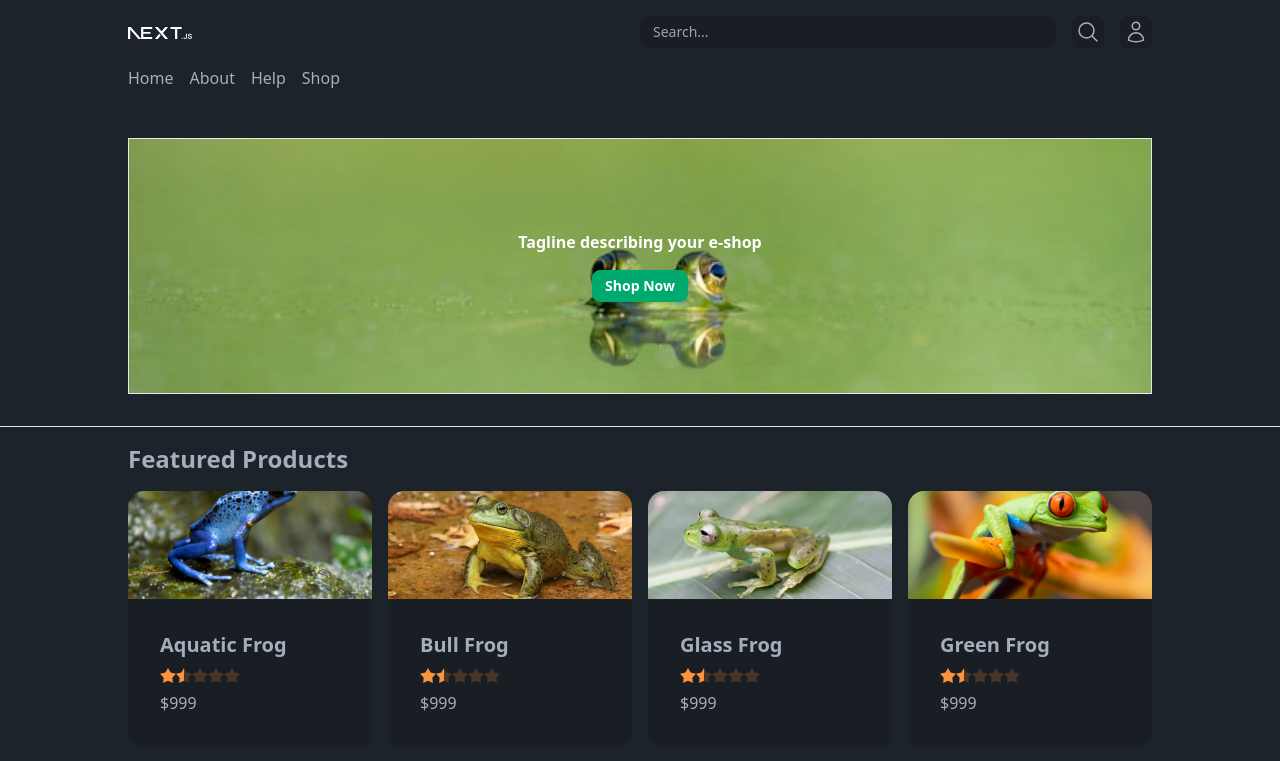
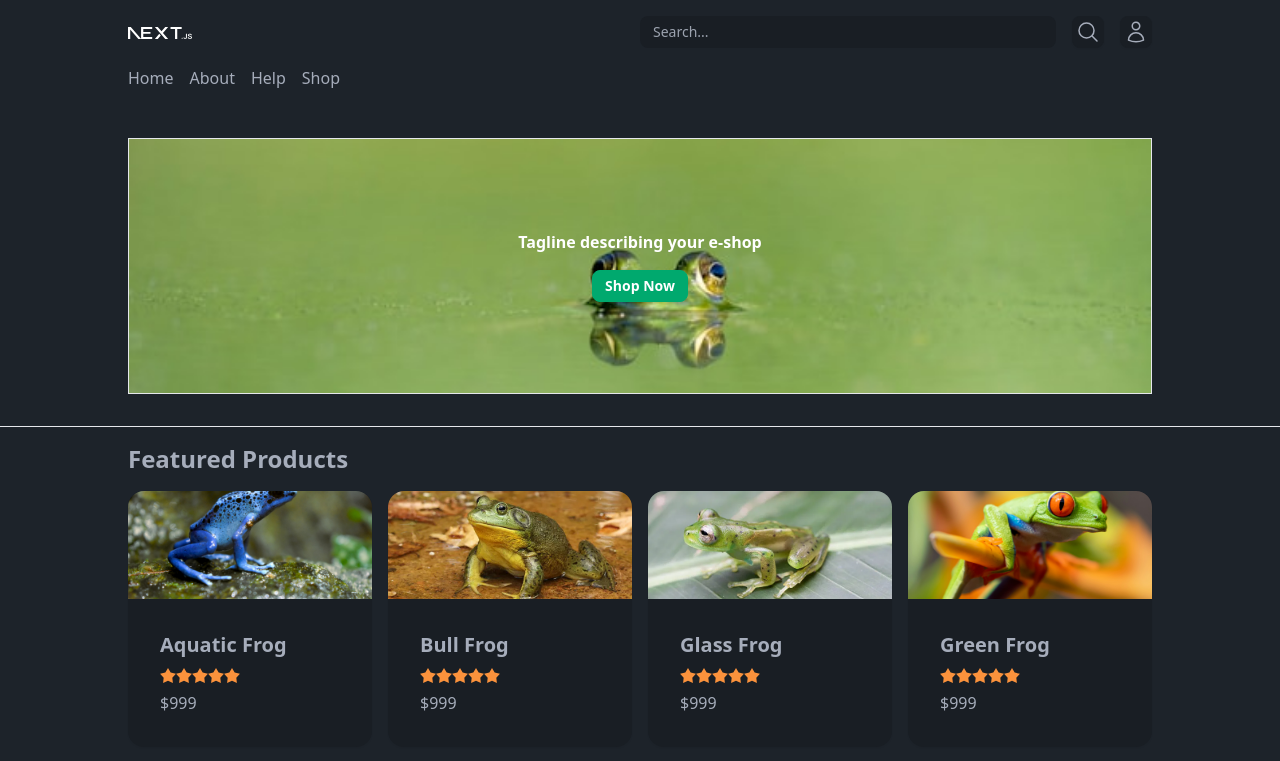
Before and after one commit to joshuaeduque/hopshop, a Next.js app in the folder frontend/: page / in a window 1280 px wide. Shown: the top 761 px of the page. Built offline with nearby package versions, Linux system fonts and the light colour scheme.

Commit message:
Changed default rating

```diff
--- a/frontend/src/pages/index.tsx
+++ b/frontend/src/pages/index.tsx
@@ -39,14 +39,14 @@ export default function Home() {
                   <div className="rating rating-sm rating-half">
                     <input type="radio" name={`rating-${i}`} className="mask mask-star-2 mask-half-1 bg-orange-400" aria-label="0.5 star" />
                     <input type="radio" name={`rating-${i}`} className="mask mask-star-2 mask-half-2 bg-orange-400" aria-label="1 star" />
-                    <input type="radio" name={`rating-${i}`} className="mask mask-star-2 mask-half-1 bg-orange-400" aria-label="1.5 star" defaultChecked />
+                    <input type="radio" name={`rating-${i}`} className="mask mask-star-2 mask-half-1 bg-orange-400" aria-label="1.5 star" />
                     <input type="radio" name={`rating-${i}`} className="mask mask-star-2 mask-half-2 bg-orange-400" aria-label="2 star" />
                     <input type="radio" name={`rating-${i}`} className="mask mask-star-2 mask-half-1 bg-orange-400" aria-label="2.5 star" />
                     <input type="radio" name={`rating-${i}`} className="mask mask-star-2 mask-half-2 bg-orange-400" aria-label="3 star" />
                     <input type="radio" name={`rating-${i}`} className="mask mask-star-2 mask-half-1 bg-orange-400" aria-label="3.5 star" />
                     <input type="radio" name={`rating-${i}`} className="mask mask-star-2 mask-half-2 bg-orange-400" aria-label="4 star" />
                     <input type="radio" name={`rating-${i}`} className="mask mask-star-2 mask-half-1 bg-orange-400" aria-label="4.5 star" />
-                    <input type="radio" name={`rating-${i}`} className="mask mask-star-2 mask-half-2 bg-orange-400" aria-label="5 star" />
+                    <input type="radio" name={`rating-${i}`} className="mask mask-star-2 mask-half-2 bg-orange-400" aria-label="5 star" defaultChecked />
                   </div>
                   <p>$999</p>
                 </div>
```
